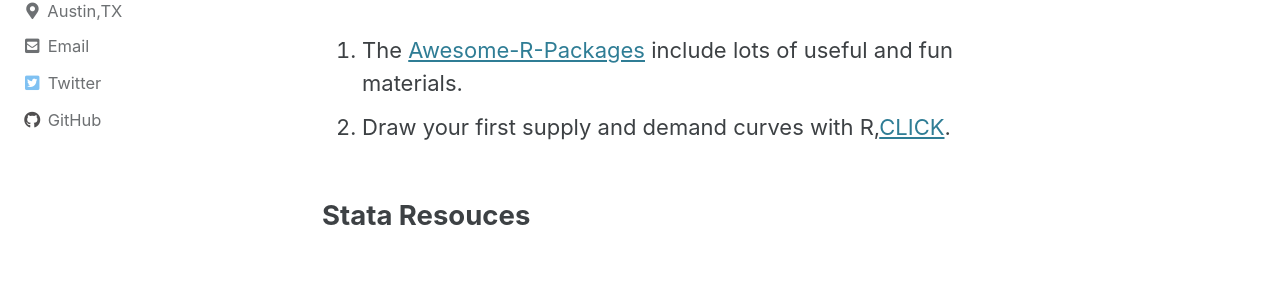
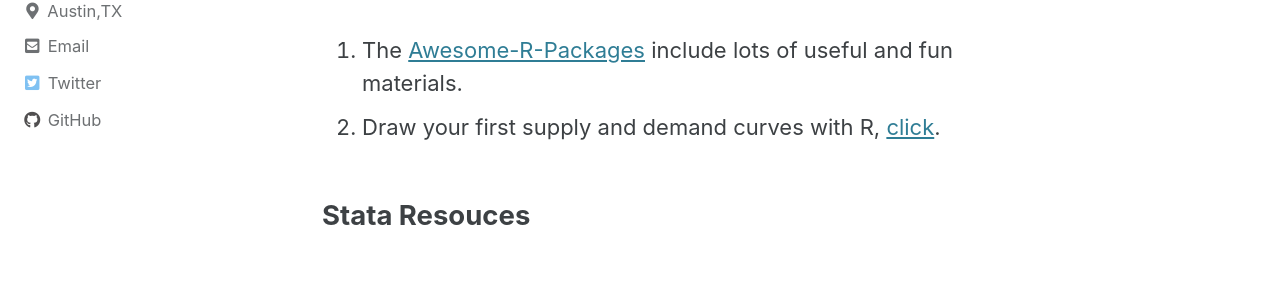
Before and after one commit to chenxuecon/chenxuecon.github.io, a Jekyll site: the page built from _pages/links.md, in a window 1280 px wide. Shown: the part 382-690 px from the top of the page. Built offline with Jekyll 4.4.1, drawn with Linux system fonts in a browser that asks for light colours; cached includes are drawn as plain includes.

```diff
--- a/_pages/links.md
+++ b/_pages/links.md
@@ -8,6 +8,6 @@ author_profile: true
 ## R Resources
 R is a free software environment for statistical computing and graphics. To download R, you can click [here](https://cran.r-project.org/mirrors.html). RStudio is an integrated development environment for R, click [here](https://rstudio.com/products/rstudio/download/) to download.
 1. The [Awesome-R-Packages](https://github.com/chenxuecon/Awesome-R-packages) include lots of useful and fun materials.
-2. Draw your first supply and demand curves with R,[CLICK](https://github.com/R-CoderDotCom/econocharts/#Intersections).
+2. Draw your first supply and demand curves with R, [click](https://github.com/R-CoderDotCom/econocharts/#Intersections).
 
 ## Stata Resouces
```
